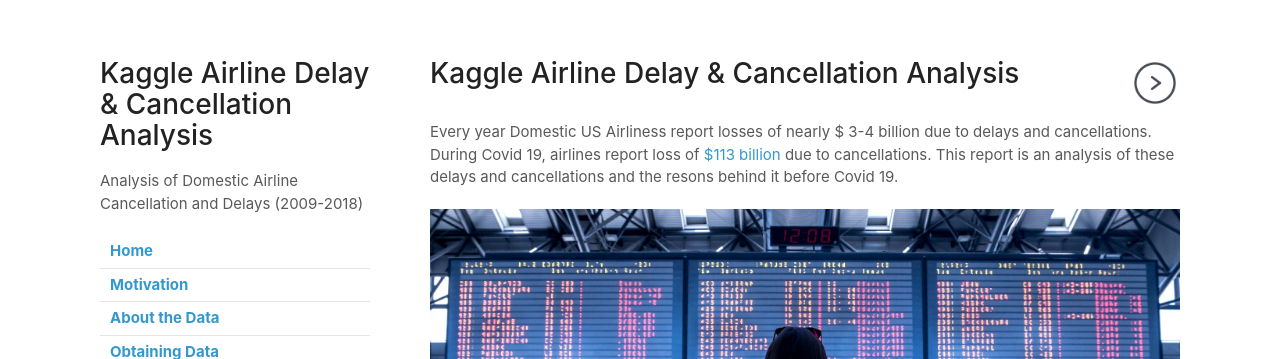
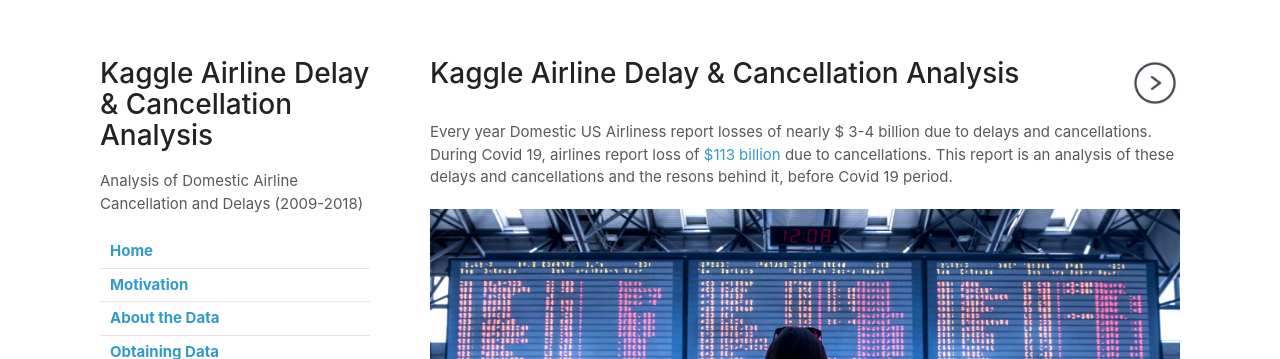
Before and after one commit to ayush-usf/Kaggle-Airline-Data-Analysis, a Jekyll site: the page built from index.md, in a window 1280 px wide. Shown: the top 359 px of the page. Built offline with Jekyll 4.4.1, drawn with Linux system fonts in a browser that asks for light colours.

Commit message:
Update _config.yml

```diff
--- a/_config.yml
+++ b/_config.yml
@@ -1,7 +1,7 @@
 theme: jekyll-theme-minimal
 title: Kaggle Airline Delay & Cancellation Analysis
 description: Analysis of Domestic Airline Cancellation and Delays (2009-2018)
-description_detail: Every year Domestic US Airliness report losses of nearly $ 3-4 billion due to delays and cancellations. During Covid 19, airlines report loss of <a href="https://www.cnn.com/2020/03/05/business/airlines-coronavirus-iata-travel/index.html" target="_blank">$113 billion</a> due to cancellations. This report is an analysis of these delays and cancellations and the resons behind it before Covid 19.
+description_detail: Every year Domestic US Airliness report losses of nearly $ 3-4 billion due to delays and cancellations. During Covid 19, airlines report loss of <a href="https://www.cnn.com/2020/03/05/business/airlines-coronavirus-iata-travel/index.html" target="_blank">$113 billion</a> due to cancellations. This report is an analysis of these delays and cancellations and the resons behind it, before Covid 19 period.
 
 navigation:
   - title: Home
```
